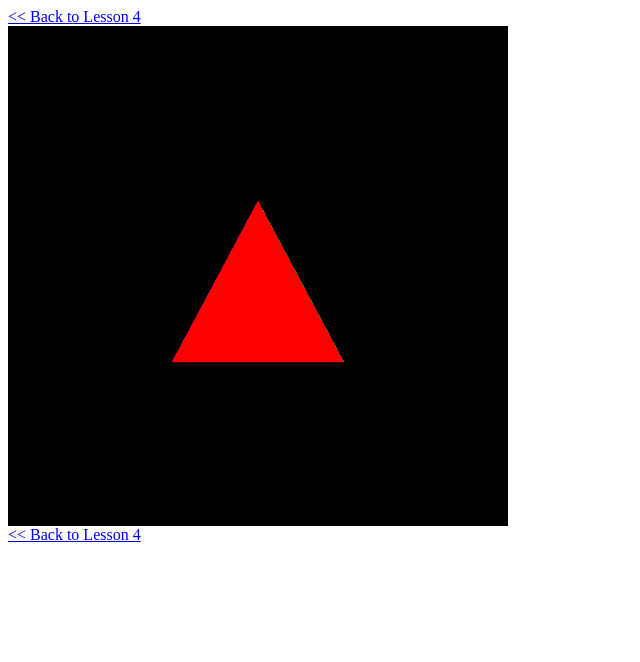
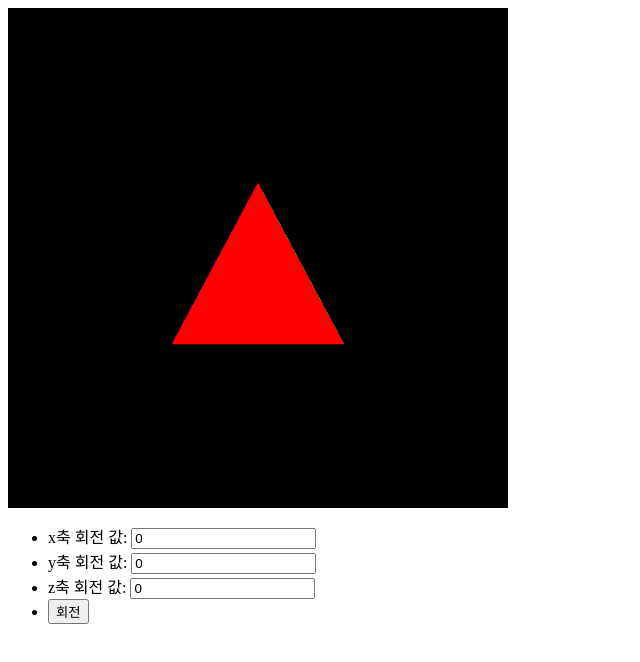
Before and after one commit to JunilHwang/DKU-Software-Engineering-Logging, a plain HTML site: page 컴퓨터그래픽스_송인식/32131766_황준일/피라미드회전/index.html in a window 1280 px wide. Shown: the whole page, without its empty margins (0-640 px from the left). Drawn offline with Linux system fonts and the light colour scheme.

Commit message:
컴퓨터그래픽스 - 피라미드 과제 작업 중 (2) - 회전 버튼 완료

```diff
--- a/컴퓨터그래픽스_송인식/32131766_황준일/피라미드회전/index.html
+++ b/컴퓨터그래픽스_송인식/32131766_황준일/피라미드회전/index.html
@@ -2,7 +2,7 @@
 
 <head>
 <title>Learning WebGL &mdash; lesson 4</title>
-<meta http-equiv="content-type" content="text/html; charset=ISO-8859-1">
+<meta http-equiv="content-type" content="text/html; charset=utf8">
 
 <script type="text/javascript" src="glMatrix-0.9.5.min.js"></script>
 <script type="text/javascript" src="webgl-utils.js"></script>
@@ -192,7 +192,11 @@
         mat4.translate(mvMatrix, [0.0, 0.0, -8.0]);
 
         mat4.set(mvMatrix, mat4.create());
-        mat4.rotate(mvMatrix, 0, [0, 1, 0]);
+        document.querySelectorAll('.axis').forEach((v, k) => {
+            const arr = [0, 0, 0];
+            arr[k] = 1
+            mat4.rotate(mvMatrix, parseFloat(v.value), arr);
+        })
 
         gl.bindBuffer(gl.ARRAY_BUFFER, pyramidVertexPositionBuffer);
         gl.vertexAttribPointer(shaderProgram.vertexPositionAttribute, pyramidVertexPositionBuffer.itemSize, gl.FLOAT, false, 0, 0);
@@ -224,12 +228,13 @@
 
 
 <body onload="webGLStart();">
-    <a href="http://learningwebgl.com/blog/?p=370">&lt;&lt; Back to Lesson 4</a><br />
-
     <canvas id="lesson04-canvas" style="border: none;" width="500" height="500"></canvas>
-
-    <br/>
-    <a href="http://learningwebgl.com/blog/?p=370">&lt;&lt; Back to Lesson 4</a><br />
+    <ul>
+        <li>x축 회전 값: <input type="number" class="axis" value="0" step="0.1" ></li>
+        <li>y축 회전 값: <input type="number" class="axis" value="0" step="0.1" ></li>
+        <li>z축 회전 값: <input type="number" class="axis" value="0" step="0.1" ></li>
+        <li><button onclick="drawScene()">회전</button></li>
+    </ul>
 </body>
 
 </html>
```
